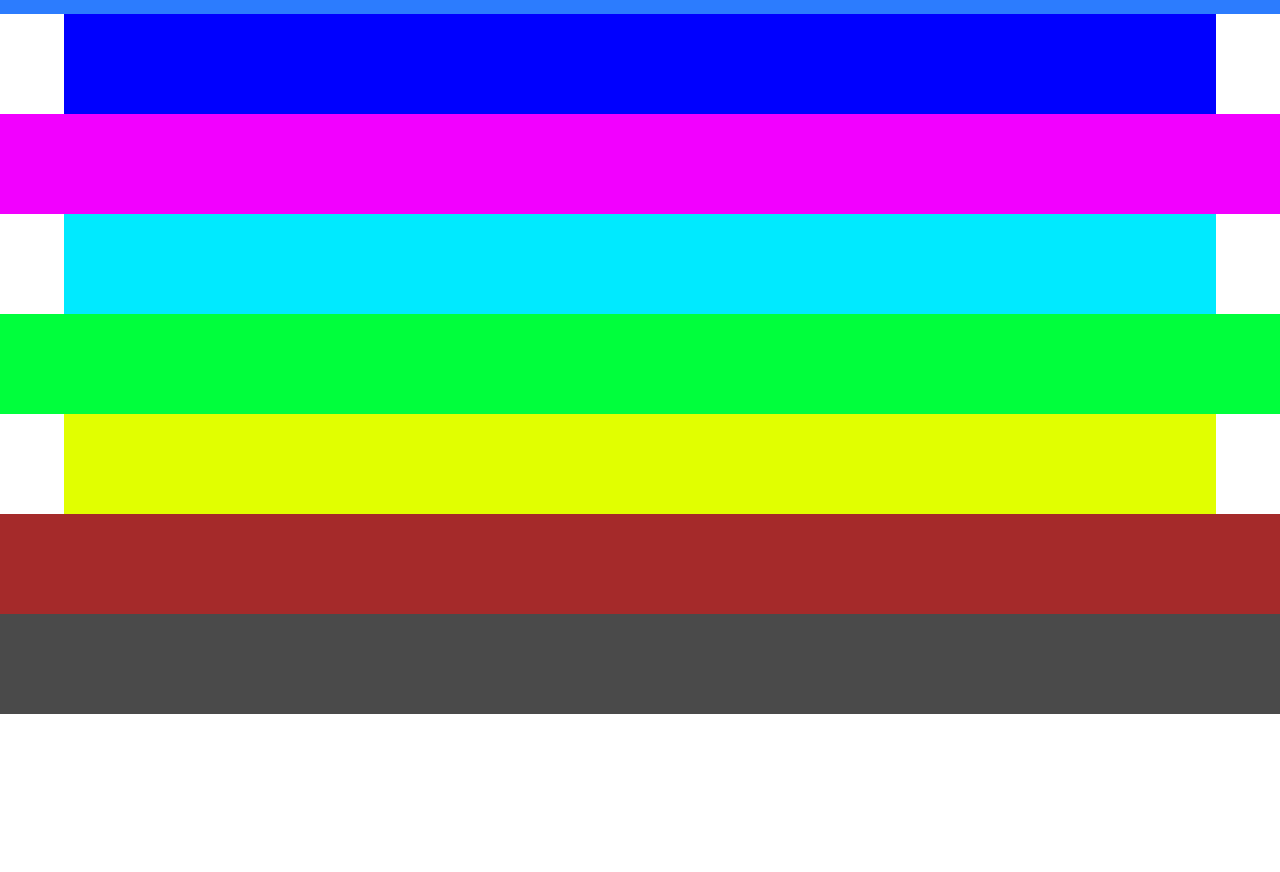
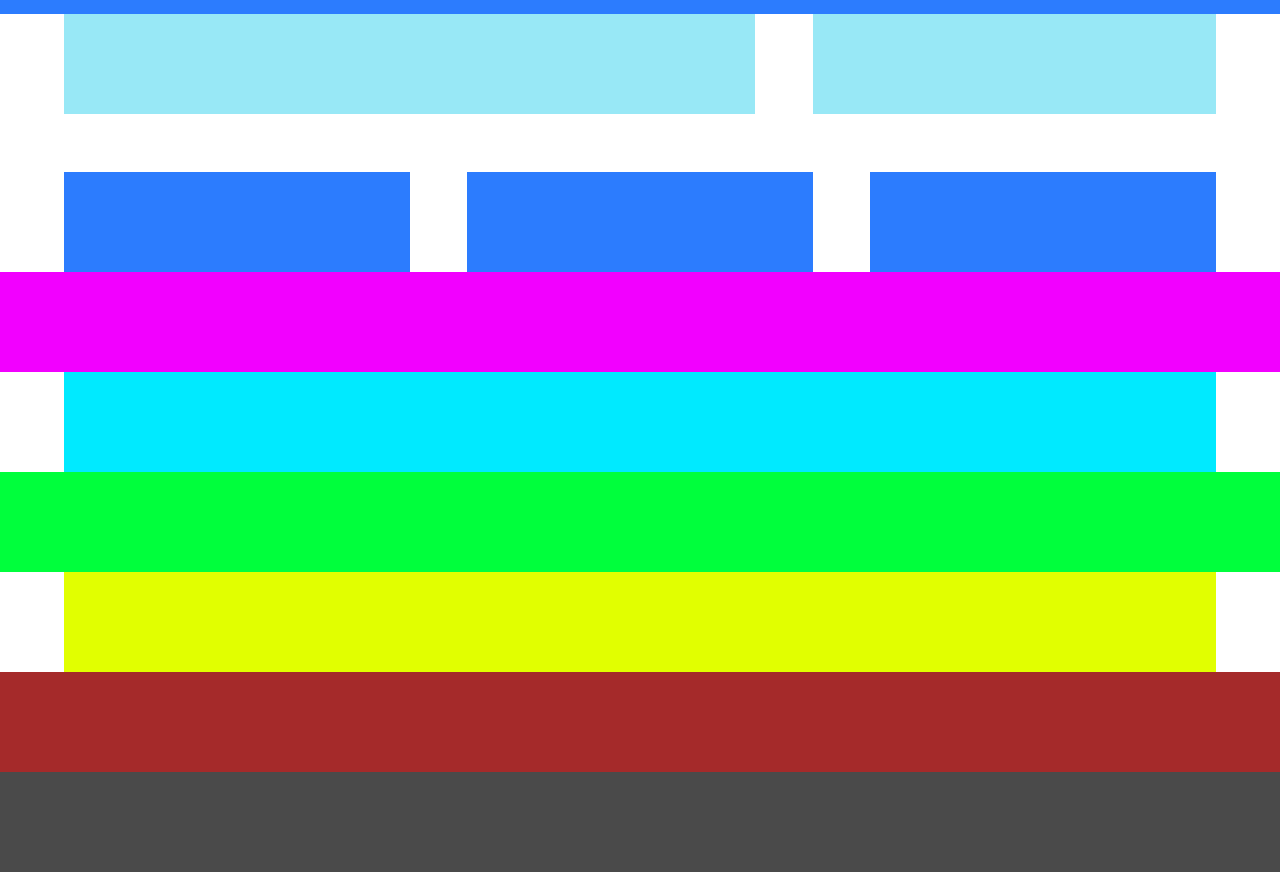
Before and after one commit to LucaCassano96/htmlcss-responsive-layout, a plain HTML site: page index.html in a window 1280 px wide. Shown: the part 86-958 px from the top of the page. Before the commit the page ends 800 px from the top, so only its background shows below. Drawn offline with Linux system fonts and the light colour scheme.

Commit message:
sezione application macrostruttura

```diff
--- a/index.html
+++ b/index.html
@@ -30,16 +30,26 @@
                 <i class="fa-solid fa-bars"></i>
             </div>
 
-
         </div>
-
-
     </header>
 
     <main>
 
         <section id="applications">
             <div class="container">
+
+                <div class="row">
+                    <div class="card-demo"></div>
+                    <div class="card-clean-code"></div>
+                </div>
+
+                <div class="row">
+                    <div class="card-web-design"></div>
+                    <div class="card-developement"></div>
+                    <div class="card-branding"></div>
+                </div>
+
+
 
             </div>
         </section>
--- a/style.css
+++ b/style.css
@@ -16,7 +16,7 @@ a:hover{
 
 .container{
     width: 90%;
-    height: 100px;
+    min-height: 100px;
     margin: 0 auto;
     display: flex;
     justify-content: space-between;
@@ -82,23 +82,40 @@ nav a:last-child:hover{
 }
 
 
-
-
-
-
-
-
-
-
 /* main */
 
      /*applications  */
 
 #applications .container{
-    background-color: blue;
     margin-top: 100px;
+    display: block;
+}
 
+.row{
+    width: 100%;
+    display: flex;
+    justify-content: space-between;
 }
+
+.row .card-demo{
+    width: 60%;
+    min-height:100px ;
+    background-color: rgb(152, 232, 246);
+}
+
+.row .card-clean-code{
+    width: 35%;
+    min-height:100px;
+    background-color: rgb(152, 232, 246);
+}
+
+.card-web-design, .card-developement, .card-branding{
+    width: calc(90%/3 );
+    background-color: #2c7cfe;
+    min-height: 100px ;
+    margin-top: 5%;
+}
+
 
 
         /* planning */
@@ -106,6 +123,8 @@ nav a:last-child:hover{
 #planning .container{
     background-color: rgb(242, 0, 255);
     width: 100%;
+    display: block;
+
 }
 
 
@@ -114,6 +133,7 @@ nav a:last-child:hover{
 
 #partners .container{
     background-color: rgb(0, 234, 255);
+
 }
 
 
@@ -123,6 +143,7 @@ nav a:last-child:hover{
 #benefits .container{
     background-color: rgb(0, 255, 60);
     width: 100%;
+
 }
 
 
```
